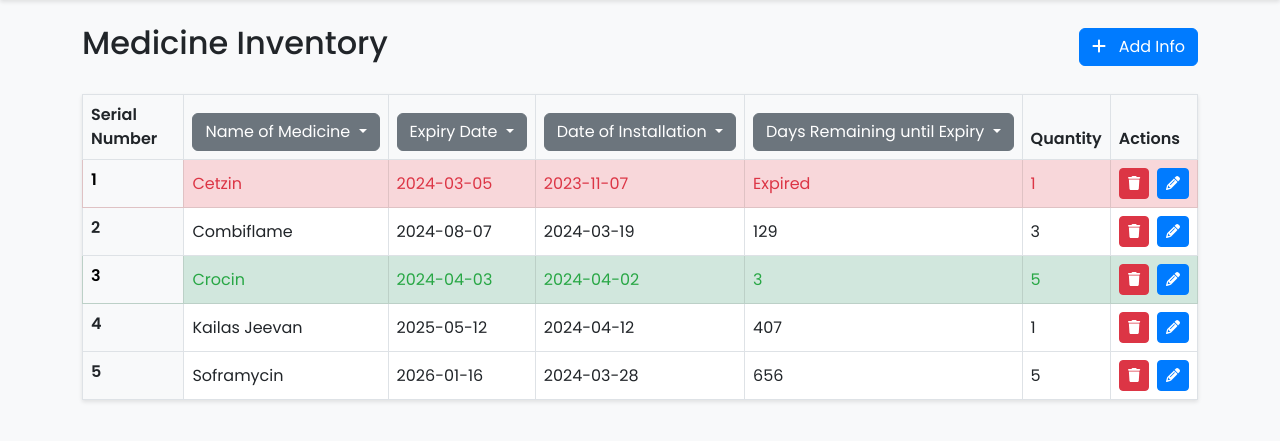
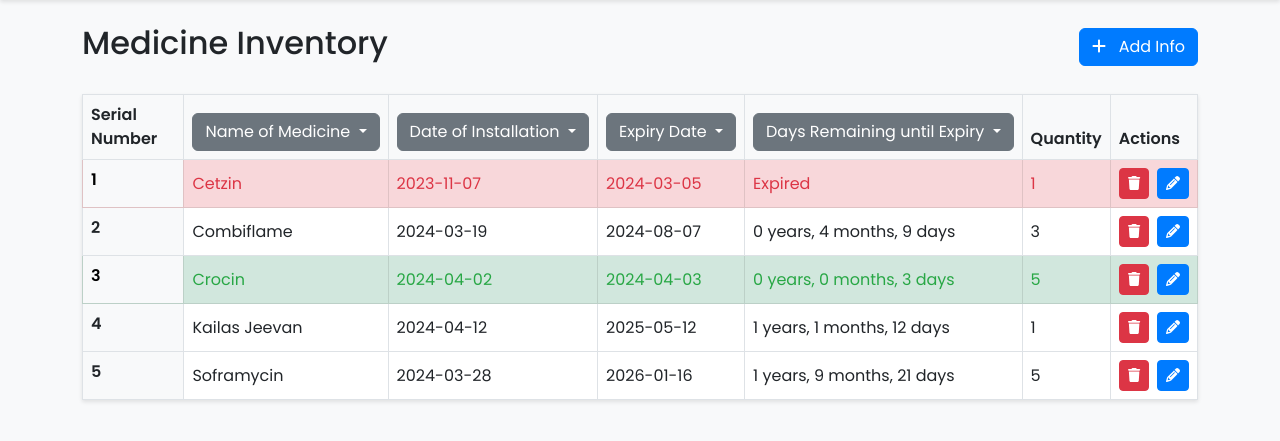
Before and after one commit to atharva2202/ITFAKS, a Flask app: page /landing in a window 1280 px wide. Shown: the part 56-497 px from the top of the page. Run offline with Flask 3, Linux system fonts and the light colour scheme; a user stored in the database is signed in; data comes from the database, SQL or seed files in the repository; both versions use the stored data as it was after the commit; data that the repository does not hold is empty.

Commit message:
Updated code

```diff
--- a/app.py
+++ b/app.py
@@ -191,7 +191,7 @@ def update_days_remaining():
 # Function to send email
 def send_mail(subject, message, to_email):
     from_email = 'itfakms@gmail.com'
-    password = 'send ncxf tfvw wqgm'
+    password = 'mlnk pftp ejui jznw'
 
     msg = MIMEMultipart()
     msg['From'] = from_email
--- a/templates/landing.html
+++ b/templates/landing.html
@@ -175,6 +175,19 @@
             </ul>
           </div>
         </th>
+
+        <th scope="col">
+          <div class="dropdown">
+            <button class="btn btn-secondary dropdown-toggle" type="button" id="installationSortDropdown" data-bs-toggle="dropdown" aria-expanded="false">
+              Date of Installation
+            </button>
+            <ul class="dropdown-menu" aria-labelledby="installationSortDropdown">
+              <li><a class="dropdown-item" href="/landing?sort_by=installation_date&sort_order=asc">Installation Date (Earliest)</a></li>
+              <li><a class="dropdown-item" href="/landing?sort_by=installation_date&sort_order=desc">Installation Date (Latest)</a></li>
+            </ul>
+          </div>
+        </th>
+
         <th scope="col">
           <div class="dropdown">
             <button class="btn btn-secondary dropdown-toggle" type="button" id="expirySortDropdown" data-bs-toggle="dropdown" aria-expanded="false">
@@ -186,17 +199,7 @@
             </ul>
           </div>
         </th>
-        <th scope="col">
-          <div class="dropdown">
-            <button class="btn btn-secondary dropdown-toggle" type="button" id="installationSortDropdown" data-bs-toggle="dropdown" aria-expanded="false">
-              Date of Installation
-            </button>
-            <ul class="dropdown-menu" aria-labelledby="installationSortDropdown">
-              <li><a class="dropdown-item" href="/landing?sort_by=installation_date&sort_order=asc">Installation Date (Earliest)</a></li>
-              <li><a class="dropdown-item" href="/landing?sort_by=installation_date&sort_order=desc">Installation Date (Latest)</a></li>
-            </ul>
-          </div>
-        </th>
+
         <th scope="col">
           <div class="dropdown">
             <button class="btn btn-secondary dropdown-toggle" type="button" id="daysRemainingSortDropdown" data-bs-toggle="dropdown" aria-expanded="false">
@@ -217,15 +220,20 @@
       <tr {% if medicine[5] <= 0 %} class="table-danger" {% elif medicine[5] <= 31 %} class="table-success" {% endif %}>
         <th scope="row">{{ loop.index }}</th>
         <td>{{ medicine[1] }}</td>
+        <td>{{ medicine[3] }}</td>
         <td>{{ medicine[2] }}</td>
-        <td>{{ medicine[3] }}</td>
+
         <td>
           {% if medicine[5] > 0 %}
-          {{ medicine[5] }}
+            {% set remaining_days = medicine[5] %}
+            {% set years = remaining_days // 365 %}
+            {% set months = (remaining_days % 365) // 30 %}
+            {% set days = (remaining_days % 365) % 30 %}
+            {{ years }} years, {{ months }} months, {{ days }} days
           {% elif medicine[5] == 0 %}
-          <span class="text-danger">Medicine Expired</span>
+            <span class="text-danger">Medicine Expired</span>
           {% else %}
-          <span class="text-danger">Expired</span>
+            <span class="text-danger">Expired</span>
           {% endif %}
         </td>
         <td>{{ medicine[4] }}</td>
@@ -292,8 +300,9 @@
                 </div>
                 <div class="mb-3">
                   <label for="medicineQuantity" class="form-label">Quantity</label>
-                  <input type="number" class="form-control" id="medicineQuantity" name="medicineQuantity" required>
+                  <input type="number" class="form-control" id="medicineQuantity" name="medicineQuantity" value="{{ medicine[4] }}" required>
                 </div>
+
                 <!-- Save Button -->
                 <button type="submit" class="btn btn-success">Save</button>
               </form>
```
Also changed, not shown: medicine.db, users.db.
